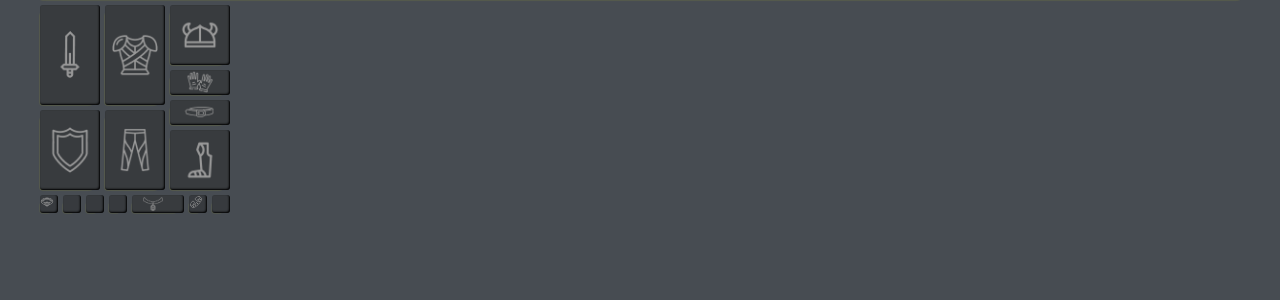
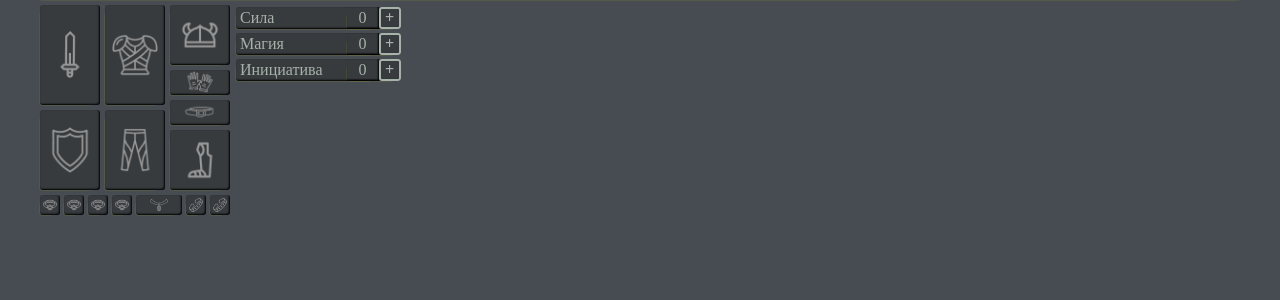
Before and after one commit to Mys9ys/facets-of-fortune, a PHP site: page / in a window 1280 px wide. Shown: the part 80-380 px from the top of the page. Run offline with PHP 8.4, Linux system fonts and the light colour scheme; style sheets or scripts are compiled from the project's sources.

Commit message:
скилы + ювелирка

```diff
--- /dev/null
+++ b/config_hero.php
@@ -0,0 +1,22 @@
+<?php
+$arHero = [
+    'heroInfo' => [
+        'nickname' => 'Mys9ys',
+        'lvl' => 1,
+        'hp'=> 10,
+        'hp_now' => 10,
+        'xp'=> 0
+    ],
+    'heroSkills' => [
+        ['name'=>'Сила', 'index' => 'power', 'count' => 0],
+        ['name'=>'Магия', 'index' => 'magic', 'count' => 0],
+        ['name'=>'Инициатива', 'index' => 'initiative', 'count' => 0],
+    ],
+    'skill_up' => 1,
+    'heroProperty' => [
+        ['name'=>'Атака оружием', 'index' => 'attack_weapon', 'count' => 0],
+        ['name'=>'Атака магией', 'index' => 'attack_magic', 'count' => 0],
+        ['name'=>'Защита от оружия', 'index' => 'defense_magic', 'count' => 0],
+        ['name'=>'Защита от магии', 'index' => 'defense_magic', 'count' => 0],
+    ]
+];
--- a/index.php
+++ b/index.php
@@ -6,18 +6,19 @@
     <link rel="stylesheet" href="/style.min.css">
 </head>
 <body>
-
+<?require_once 'config_hero.php'?>
 <div class="game_container">
     <div class="header">
+        <?php $Hero = $arHero['heroInfo']?>
         <img class="hero_img" src="/img/hero.png" alt="">
         <div class="hero_info_block">
-            <div class="hero_nickname">Mys9ys</div>
-            <div class="hero_lvl">lvl: 1</div>
-            <div class="hero_hp">10/10</div>
-            <div class="hero_xp">0</div>
+            <div class="hero_nickname"><?=$Hero['nickname']?></div>
+            <div class="hero_lvl">lvl: <?=$Hero['lvl']?></div>
+            <div class="hero_hp"><?=$Hero['hp']?>/<?=$Hero['hp_now']?></div>
+            <div class="hero_xp"><?=$Hero['xp']?></div>
         </div>
     </div>
-
+    <div class="all_information_block">
         <div class="equipment_block">
             <div class="equipment_main">
                 <div class="equipment_first">
@@ -55,23 +56,43 @@
                 <div class="jewelry_item1">
                     <img class="jewelry_item_img" src="/img/equip_temp/ring.png" alt="">
                 </div>
-            <div class="jewelry_item1"></div>
-            <div class="jewelry_item1"></div>
-            <div class="jewelry_item1"></div>
+                <div class="jewelry_item1">
+                    <img class="jewelry_item_img" src="/img/equip_temp/ring.png" alt="">
+                </div>
+                <div class="jewelry_item1">
+                    <img class="jewelry_item_img" src="/img/equip_temp/ring.png" alt="">
+                </div>
+                <div class="jewelry_item1">
+                    <img class="jewelry_item_img" src="/img/equip_temp/ring.png" alt="">
+                </div>
                 <div class="jewelry_item3">
                     <img class="jewelry_item_img" src="/img/equip_temp/necklace.png" alt="">
                 </div>
                 <div class="jewelry_item1">
                     <img class="jewelry_item_img" src="/img/equip_temp/bracelet.png" alt="">
                 </div>
-            <div class="jewelry_item1"></div>
+                <div class="jewelry_item1">
+                    <img class="jewelry_item_img" src="/img/equip_temp/bracelet.png" alt="">
                 </div>
             </div>
+        </div>
+
+        <div class="skills_block">
+            <?php foreach ($arHero['heroSkills'] as $skill):?>
+                <div class="skills_position" data-type="<?=$skill['index']?>">
+                    <div class="skills_name"><?=$skill['name']?></div>
+                    <div class="skills_count_box">
+                        <div class="skills_count"><?=$skill['count']?></div><div class="skills_up <?php if($arHero['skill_up']) echo 'skills_up_vis'?>">+</div>
+                    </div>
+                </div>
+            <?php endforeach;?>
+        </div>
+
+
+    </div>
+
 
 
 </div>
 </body>
 </html>
-<style>
-
-</style>
--- a/style.less
+++ b/style.less
@@ -30,16 +30,18 @@ body{
 
 }
 
-
-
 .jewelry_item{
-  display: inline-block;
-  width: 18px;
-  height: 18px;
+  display: flex;
+  width: 20px;
+  height: 20px;
 
   background: rgba(33,33,33,0.4);
   box-shadow: -4px 4px 2px -5px rgb(255 255 255 / 40%), inset -1px -1px 2px rgb(0 0 0 / 20%);
   border-radius: 3px;
+
+  flex-direction: row;
+  justify-content: center;
+  align-items: center;
 
   .jewelry_item_img{
     width: 80%;
@@ -82,13 +84,16 @@ body{
     color: rgb(255,255,255);
   }
 }
-
+.all_information_block{
+  display: flex;
+  flex-direction: row;
+}
 .equipment_block{
   margin-top: 5px;
 
   display: flex;
   flex-direction: column;
-  flex-wrap: wrap;
+
   .equipment_main{
     display: flex;
     flex-direction: row;
@@ -133,13 +138,63 @@ body{
 
     .jewelry_item1{
       .jewelry_item;
-      margin-right: 5px;
+      margin-right: 4px;
     }
 
     .jewelry_item3{
       .jewelry_item;
-      width: 52px;
-      margin-right: 5px;
+      width: 46px;
+      margin-right: 4px;
     }
   }
 }
+
+.skills_block{
+  margin-top: 5px;
+  display: flex;
+  flex-direction: column;
+  color: @colorstyle;
+
+  .skills_position{
+    display: flex;
+    flex-direction: row;
+    justify-content: space-between;
+
+    background: rgba(33,33,33,0.4);
+    box-shadow: -4px 4px 2px -5px rgb(255 255 255 / 40%), inset -1px -1px 2px rgb(0 0 0 / 20%);
+    border-radius: 3px;
+    margin: 2px;
+
+    .skills_name{
+      margin-right: 20px;
+      padding: 2px 4px;
+    }
+    .skills_count_box{
+      display: flex;
+      flex-direction: row;
+
+      .skills_count{
+        width: 28px;
+        padding: 2px;
+        box-shadow: -4px 4px 2px -5px rgb(255 255 255 / 40%), inset -1px -1px 2px rgb(0 0 0 / 20%);
+        display: flex;
+        justify-content: center;
+        align-items: center;
+      }
+      .skills_up{
+        visibility: hidden;
+        width: 18px;
+        display: flex;
+        justify-content: center;
+        align-items: center;
+        font-weight: 600;
+        border-radius: 3px;
+        border: 2px solid @colorstyle;
+        cursor: pointer;
+      }
+      .skills_up_vis{
+        visibility: visible;
+      }
+    }
+  }
+}
```
Lines whose indentation alone changed are shown as unchanged.
